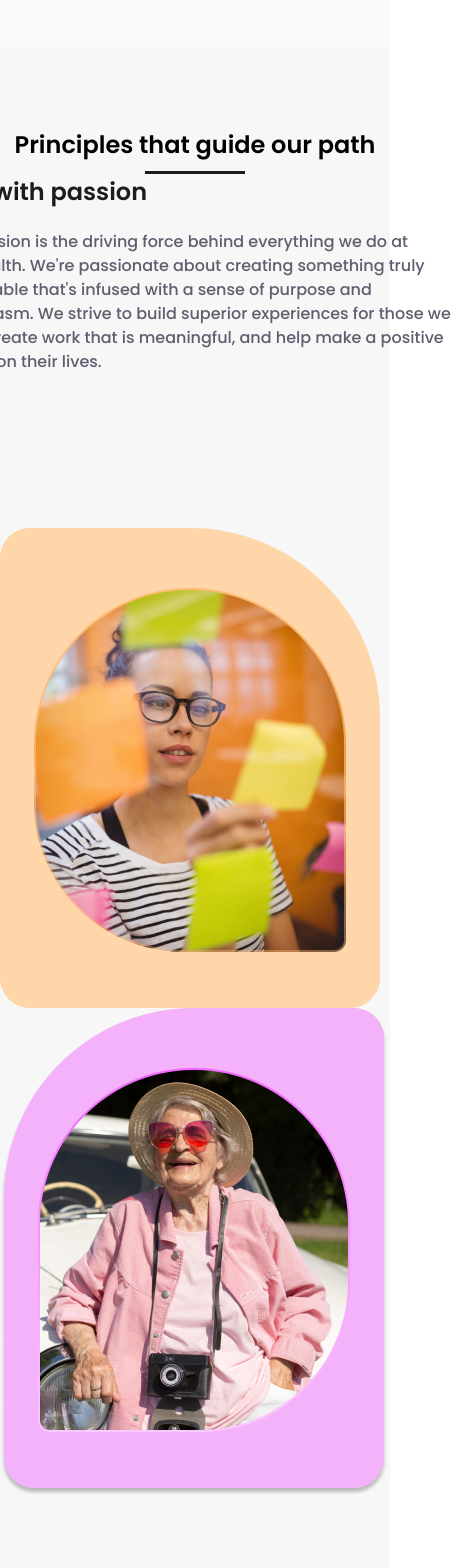
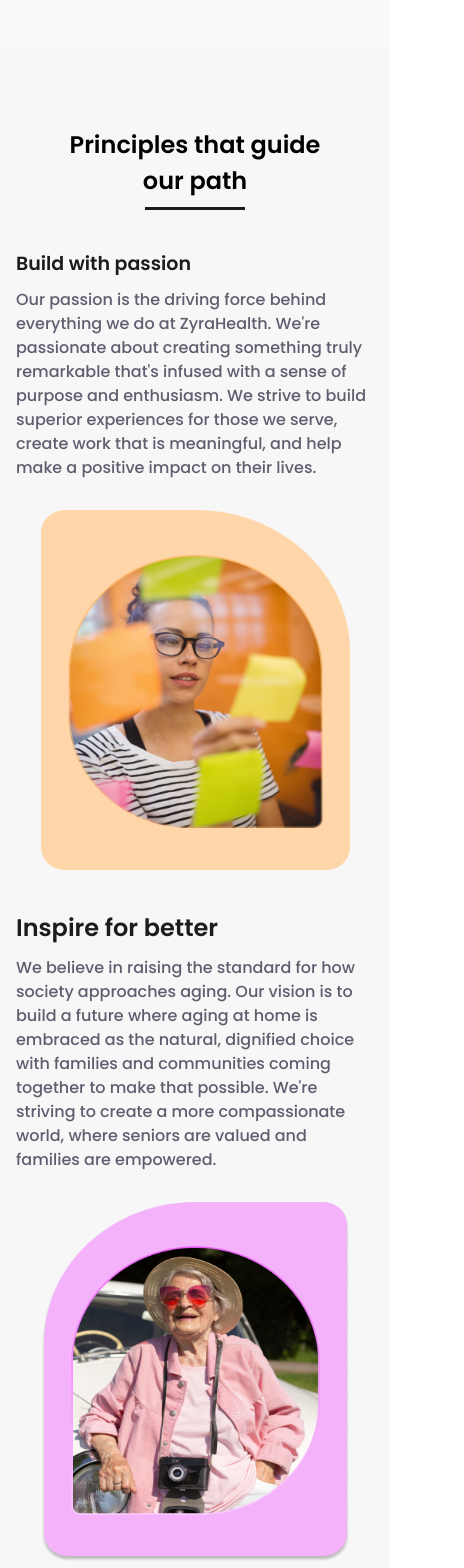
Before and after one commit to qasimfida/zeegna-updated, a React (Vite) app: page /guiding-hero in a window 390 px wide. Shown: the part 3120-4688 px from the top of the page, 464 px wide, since content can reach past the window. Built offline with nearby package versions, Linux system fonts and the light colour scheme.

Commit message:
worked on guiding principles

```diff
--- a/src/components/guidingPageCompo/GuidingPath.jsx
+++ b/src/components/guidingPageCompo/GuidingPath.jsx
@@ -2,21 +2,21 @@ import React from "react";
 
 function GuidingPath() {
   return (
-    <div className="bg-[#F7F7F7] pt-[80px]	poppin">
+    <div className="bg-[#F7F7F7] pt-[80px]	poppin max-sm:pb-[50px] ">
       <div className="text-center">
-        <h2 className="font-semibold text-[32px] max-sm:text-[24px]">
+        <h2 className="font-semibold text-[32px] max-sm:text-[24px] max-sm:mx-[16px]">
           Principles that guide our path
         </h2>
         <div className="mx-auto w-[100px] h-[3px] bg-[#1C1C1C] mt-2"></div>
       </div>
       {/* card 1 */}
-      <div className=" poppin  ">
-        <div className=" mx-auto flex md:px-[200px] md:pt-[70px] md:pb-[100px] gap-[122px] md:flex-row flex-col items-center">
-          <div className="flex flex-col gap-[20px]">
-            <h1 className="font-semibold text-[32px] max-sm:text-[24px] text-[#1C1C1C]">
+      <div className=" poppin max-sm:mx-[16px]  ">
+        <div className=" mx-auto flex md:px-[200px] md:pt-[70px] md:pb-[100px] gap-[122px] max-sm:gap-[30px] md:flex-row flex-col items-center">
+          <div className="flex flex-col gap-[20px] max-sm:gap-[10px] max-sm:pt-[40px]">
+            <h1 className="font-semibold text-[32px] max-sm:text-[19px]  text-[#1C1C1C]">
               Build with passion
             </h1>
-            <p className="mb-8 md:pl-0 pl-2 pr-2 lg:  w-[538px] text-[#5E5E6F] font-medium text-[20px] max-sm:text-[16px]	">
+            <p className="lg:mb-8 md:pl-0  md:pr-2   lg:w-[538px] text-[#5E5E6F] font-medium text-[20px] max-sm:text-[16px]	">
               Our passion is the driving force behind everything we do at
               ZyraHealth. We're passionate about creating something truly
               remarkable that's infused with a sense of purpose and enthusiasm.
@@ -26,22 +26,30 @@ function GuidingPath() {
             </p>
           </div>
 
-          <div className="w-full h-auto">
-            <img className="" alt="hero" src="images/GuidingPath1.png" />
+          <div className="md:w-full h-auto">
+            <img
+              className="max-sm:w-[309px] max-sm:h-[360px] "
+              alt="hero"
+              src="images/GuidingPath1.png"
+            />
           </div>
         </div>
       </div>
       {/* card 2 */}
-      <div>
-        <div className=" mx-auto flex md:px-[200px]  md:pb-[100px] gap-[122px] md:flex-row flex-col items-center">
-          <div className="w-full h-auto">
-            <img alt="hero" src="images/GuidingPath2.png" />
+      <div className="max-sm:mx-[16px] ">
+        <div className=" mx-auto flex md:px-[200px]  md:pb-[100px] gap-[122px] max-sm:gap-[30px] md:flex-row flex-col-reverse	 items-center">
+          <div className="md:w-full h-auto">
+            <img
+              className="max-sm:w-[309px] max-sm:h-[360px]"
+              alt="hero"
+              src="images/GuidingPath2.png"
+            />
           </div>
-          <div className="flex flex-col gap-[20px]">
+          <div className="flex flex-col gap-[20px] max-sm:gap-[10px] max-sm:mt-[40px]">
             <h1 className="font-semibold text-[32px] max-sm:text-[24px] text-[#1C1C1C] ">
               Inspire for better
             </h1>
-            <p className="mb-8 md:pl-0 pl-2 pr-2 lg:  w-[538px] text-[#5E5E6F] font-medium text-[20px] max-sm:text-[16px]	">
+            <p className="lg:mb-8 md:pl-0  lg:pr-2   lg:w-[538px] text-[#5E5E6F] font-medium text-[20px] max-sm:text-[16px]	">
               We believe in raising the standard for how society approaches
               aging. Our vision is to build a future where aging at home is
               embraced as the natural, dignified choice with families and
@@ -54,13 +62,13 @@ function GuidingPath() {
       </div>
 
       {/* card 3 */}
-      <div>
-        <div className="mx-auto flex md:px-[200px] md:pb-[80px] gap-[122px] md:flex-row flex-col items-center">
-          <div className="flex flex-col gap-[20px]">
+      <div className="max-sm:mx-[16px]">
+        <div className="mx-auto flex md:px-[200px] max-sm:gap-[30px] md:pb-[80px] gap-[122px] md:flex-row flex-col items-center">
+          <div className="flex flex-col gap-[20px]  max-sm:gap-[10px] max-sm:mt-[40px]">
             <h1 className="font-semibold text-[32px] max-sm:text-[24px] text-[#1C1C1C]">
               Deliver for many
             </h1>
-            <p className="mb-8 md:pl-0 pl-2 pr-2 lg:  w-[538px] text-[#5E5E6F] font-medium text-[20px] max-sm:text-[16px]		">
+            <p className="md:mb-8 md:pl-0  md:pr-2 lg:w-[538px] text-[#5E5E6F] font-medium text-[20px] max-sm:text-[16px]		">
               We believe aging at home is a fundamental right, not a privilege.
               It's our vision to build a care system where every senior can age
               in the comfort of their home surrounded by people and places they
@@ -69,8 +77,12 @@ function GuidingPath() {
               to support every family on this journey.
             </p>
           </div>
-          <div className="w-full h-auto">
-            <img alt="hero" src="images/GuidingPath3.png" />
+          <div className="md:w-full h-auto">
+            <img
+              className="max-sm:w-[309px] max-sm:h-[360px]"
+              alt="hero"
+              src="images/GuidingPath3.png"
+            />
           </div>
         </div>
       </div>
--- a/src/components/guidingPageCompo/GuidingReview.jsx
+++ b/src/components/guidingPageCompo/GuidingReview.jsx
@@ -6,8 +6,8 @@ import ReviewIcon from "../../assets/icons/guidingSectionIcons/ReviewStar";
 function GuidingReview() {
   return (
     <>
-      <div className="flex flex-col items-center gap-[30px] py-[80px] poppin">
-        <p className="lg:w-[853px] text-center font-semibold max-sm:text-center text-[40px]  ">
+      <div className="flex flex-col items-center gap-[30px] py-[80px] max-sm:py-[50px] lg:mb-[80px] poppin max-sm:mx-[16px]">
+        <p className="lg:w-[853px] text-center font-semibold max-sm:text-center text-[40px] max-sm:text-[28px]  ">
           "To care for those who once cared for us is one of the highest honors"
         </p>
         <div className="flex items-center flex-col gap-[30px]  item-center">
@@ -28,7 +28,7 @@ function GuidingReview() {
           </a>
         </div>
       </div>
-      <div class="relative  pb-[80px] flex w-full flex-col items-center  bg-[#F7F7F7]">
+      <div class="relative  pb-[80px] max-sm:pb-[50px] flex w-full flex-col items-center  bg-[#F7F7F7] max-sm:mb-[50px] mb-[80px] ">
         <div
           className="absolute mx-auto flex max-w-fit items-center justify-center space-x-2
           overflow-hidden rounded-full bg-white px-6 py-6 transition-all top-[-44px]
@@ -37,21 +37,21 @@ function GuidingReview() {
           <ReviewIcon />
         </div>
 
-        <span class="pt-[113px]  max-w-3xl	 text-center 	font-semibold    text-[32px]  	">
+        <span class="pt-[113px] max-sm:pt-[100px]  max-w-3xl	 text-center 	font-semibold max-sm:mx-[16px]    text-[32px] max-sm:text-[28px]  	">
           A future where every family thrives in the comfort of their home.
           Built together.
         </span>
-        <div class="mt-12 grid grid-cols-1 gap-8 sm:grid-cols-2 sm:gap-0 sm:gap-x-4 text-base font-medium">
+        <div class="mt-[40px] max-sm:gap-[10px] grid grid-cols-1 gap-8 sm:grid-cols-2 sm:gap-0 sm:gap-x-4 text-base font-medium max-sm:px-[16px] max-sm:w-full ">
           <Link
             to="/help-center"
-            className="flex flex-row items-center justify-center gap-x-2 text-black px-10 py-3.5 rounded-full border border-black"
+            className="flex flex-row items-center justify-center gap-x-2 text-black px-10 py-3.5 rounded-full border border-black hover:text-white hover:bg-[#1C1C1C] max-sm:w-full"
           >
             Find help
           </Link>
 
           <Link
             to="/become-partner"
-            className="flex flex-row items-center justify-center gap-x-2 rounded-full border border-teal-500 px-10 py-3 text-white bg-[#1C1C1C]"
+            className="flex flex-row items-center justify-center gap-x-2 rounded-full border border-[#1C1C1C] px-10 py-3 text-white bg-[#1C1C1C] hover:text-black hover:bg-white"
           >
             Become a partner
           </Link>
--- a/src/pages/GuidingSection.jsx
+++ b/src/pages/GuidingSection.jsx
@@ -4,6 +4,7 @@ import { Link } from "react-router-dom";
 import GuidingReview from "../components/guidingPageCompo/GuidingReview";
 import GuidingPath from "../components/guidingPageCompo/GuidingPath";
 import GuidingPlatform from "../components/guidingPageCompo/GuidingPlatform";
+import StayConnectedSection from "../components/stayConnected/StayConnected";
 
 function GuidingHeroSection() {
   return (
@@ -55,6 +56,7 @@ function GuidingHeroSection() {
       <GuidingPlatform />
       <GuidingPath />
       <GuidingReview />
+      <StayConnectedSection />
     </>
   );
 }
```
